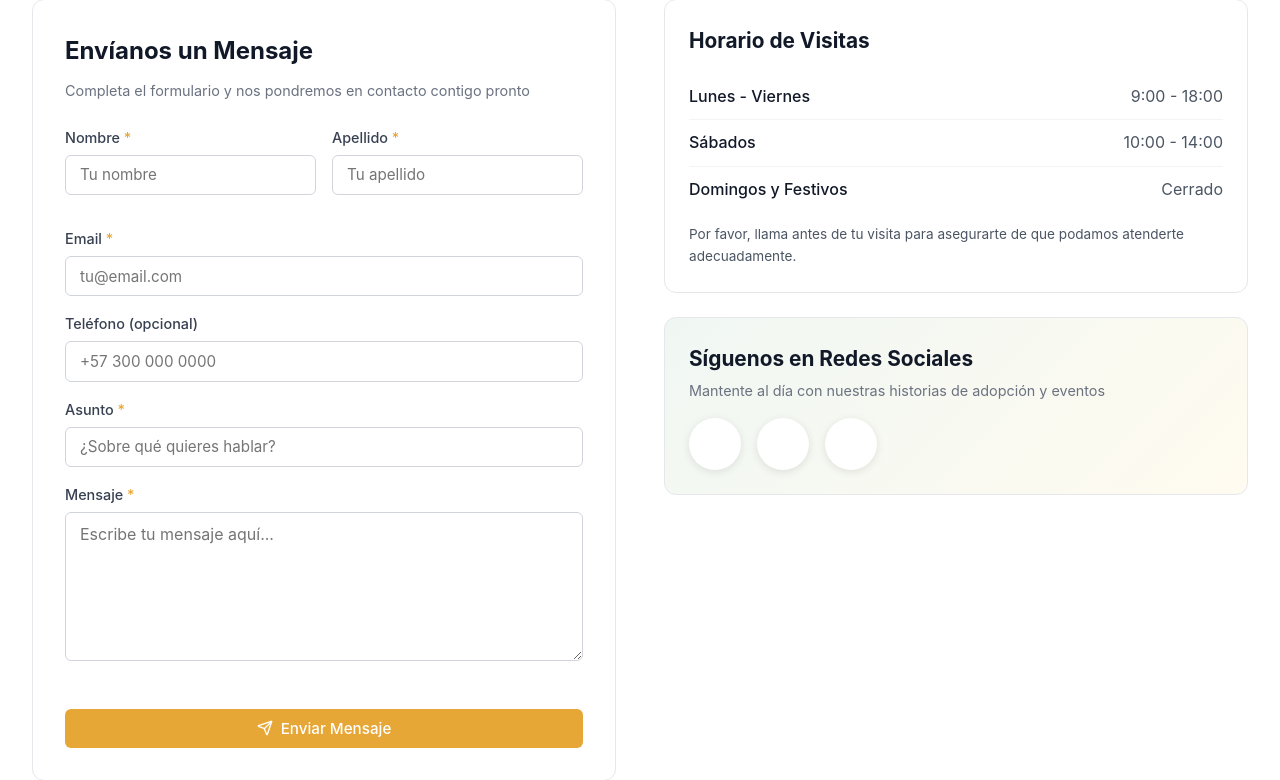
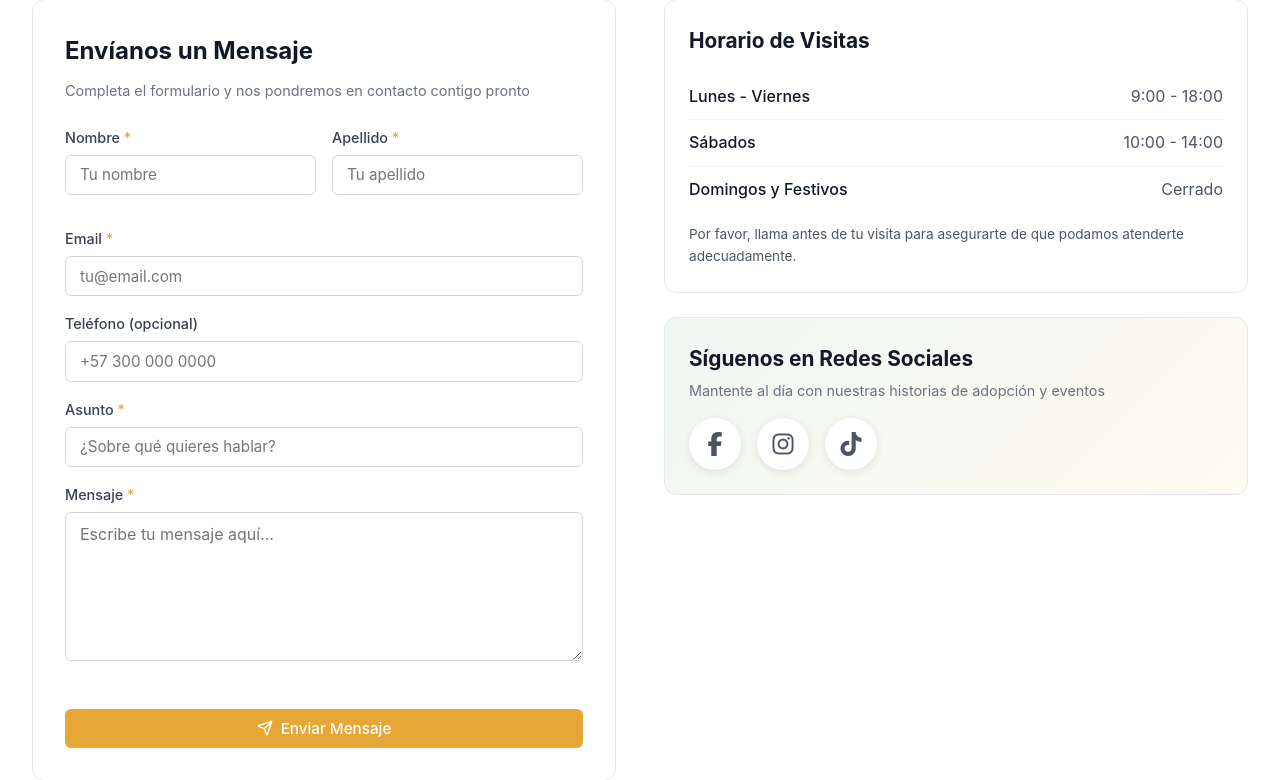
Before and after one commit to cmurilloa/animal-adoption-website, a Flask app: page /contacto in a window 1280 px wide. Shown: the part 691-1471 px from the top of the page. Run offline with Flask 3, Linux system fonts and the light colour scheme; some libraries are stand-ins or nearby versions.

Commit message:
Fix social media icons using Font Awesome Brands
Lucide removed brand/trademark icons in recent versions.
Replaced facebook/instagram/twitter Lucide icons with
Font Awesome Brands fa-facebook-f, fa-instagram, fa-tiktok.
FA loaded only on the contact page via block head.

Co-Authored-By: Claude Sonnet 4.6 <noreply@anthropic.com>

```diff
--- a/templates/contacto.html
+++ b/templates/contacto.html
@@ -1,6 +1,11 @@
 {% extends "base.html" %}
 
 {% block title %}Contacto - Animal Libre{% endblock %}
+
+{% block head %}
+<link rel="stylesheet" href="https://cdnjs.cloudflare.com/ajax/libs/font-awesome/6.5.1/css/brands.min.css" crossorigin="anonymous" />
+<link rel="stylesheet" href="https://cdnjs.cloudflare.com/ajax/libs/font-awesome/6.5.1/css/fontawesome.min.css" crossorigin="anonymous" />
+{% endblock %}
 
 {% block content %}
 
@@ -107,13 +112,13 @@
             <p>Mantente al día con nuestras historias de adopción y eventos</p>
             <div class="social-icons">
               <a href="https://www.facebook.com/fundacionanimalibre/" target="_blank" class="social-icon facebook" aria-label="Facebook">
-                <i data-lucide="facebook" class="icon-lg"></i>
+                <i class="fa-brands fa-facebook-f" style="font-size:1.5rem"></i>
               </a>
               <a href="https://www.instagram.com/animalibrecom/" target="_blank" class="social-icon instagram" aria-label="Instagram">
-                <i data-lucide="instagram" class="icon-lg"></i>
+                <i class="fa-brands fa-instagram" style="font-size:1.5rem"></i>
               </a>
-              <a href="https://www.tiktok.com/@animalibrefundacion" target="_blank" class="social-icon twitter" aria-label="TikTok">
-                <i data-lucide="twitter" class="icon-lg"></i>
+              <a href="https://www.tiktok.com/@animalibrefundacion" target="_blank" class="social-icon tiktok" aria-label="TikTok">
+                <i class="fa-brands fa-tiktok" style="font-size:1.5rem"></i>
               </a>
             </div>
           </div>
```
